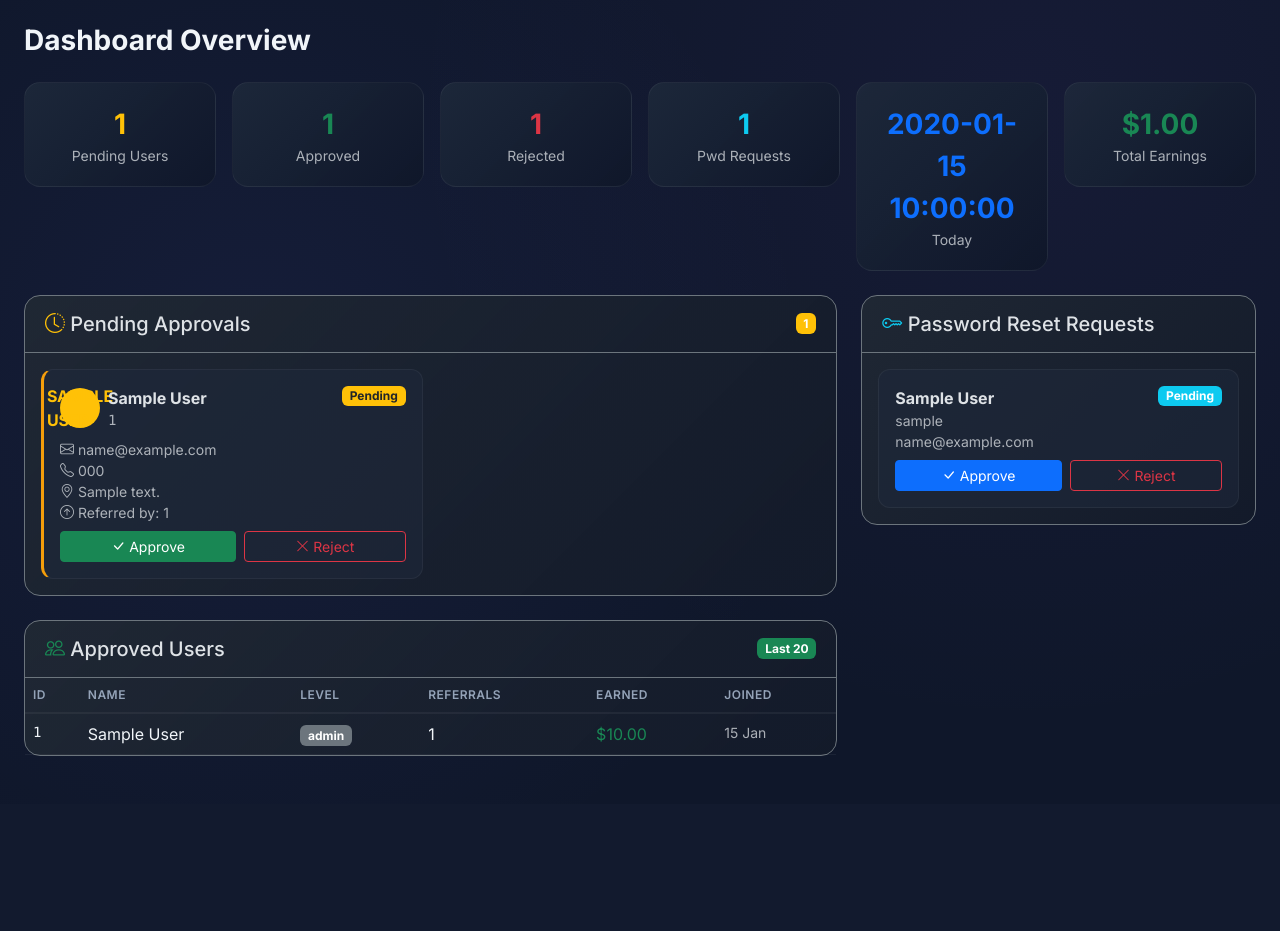
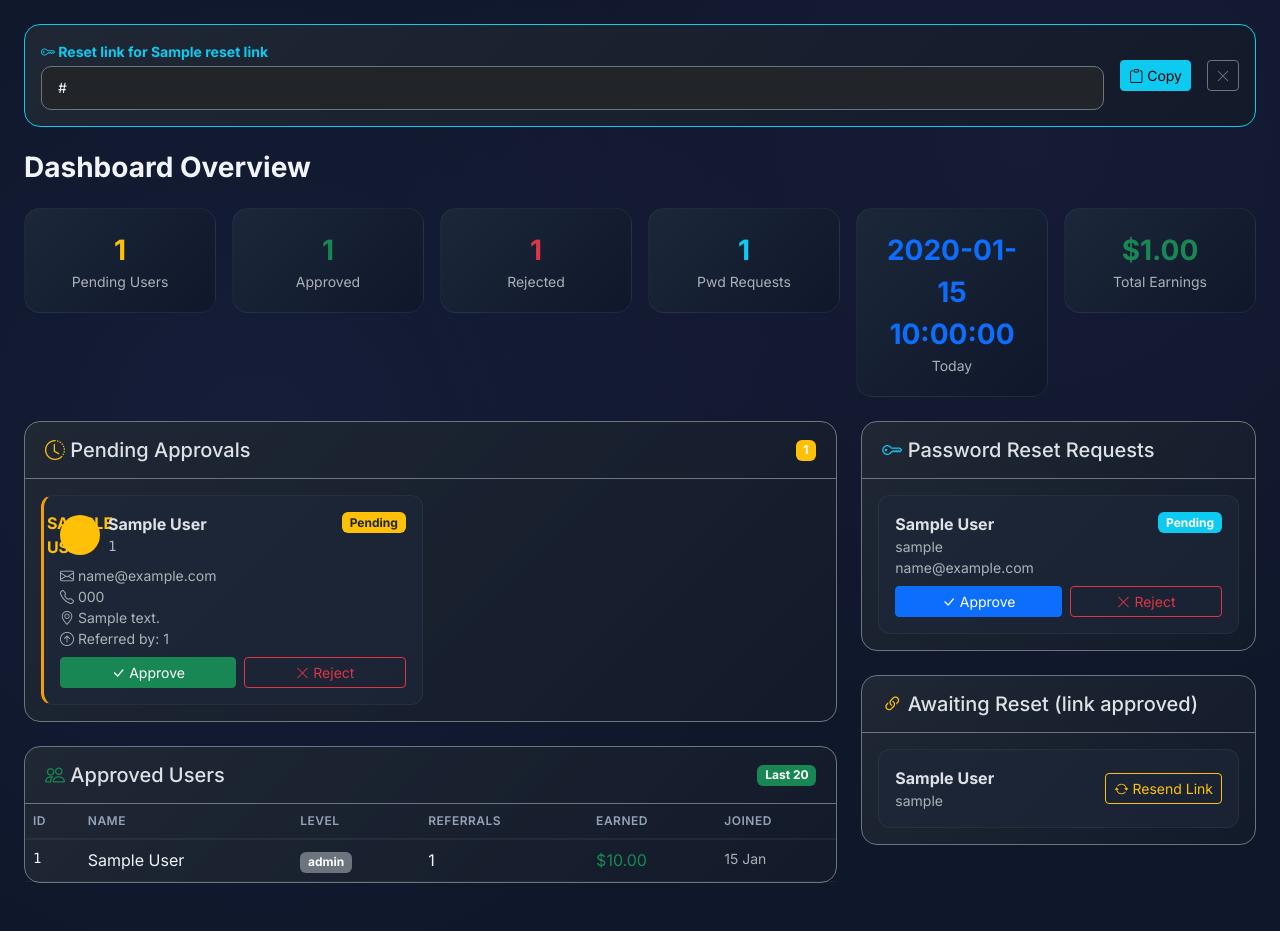
Before and after one commit to 22a21a6157-bit/login-app, a Flask app: template templates/admin.html in a window 1280 px wide. Shown: the part 57-988 px from the top of the page. Before the commit the page ends 813 px from the top, so only its background shows below. Run offline with Flask 3, Linux system fonts and the light colour scheme; the visitor is signed in with stand-in values (Sample User, id 1); the template is opened without the code that fills it: most values are stand-ins (such as "Sample title", 1, 10 or a date in 2020); some libraries are stand-ins or nearby versions.

Commit message:
Describe what you updated

```diff
--- a/app.py
+++ b/app.py
@@ -849,11 +849,25 @@ def admin_dashboard():
             """)
             reset_requests = cur.fetchall()
 
+            if "password_reset_status" in user_cols:
+                cur.execute("""
+                    SELECT id, public_user_id, full_name, email, username
+                    FROM users WHERE password_reset_status = 'approved'
+                    ORDER BY updated_at DESC NULLS LAST
+                """)
+                awaiting_reset_users = cur.fetchall()
+            else:
+                awaiting_reset_users = []
+
+            reset_link_data = session.pop("reset_link_data", None)
+
             return render_template("admin.html",
                                    stats=stats,
                                    pending_users=pending_users,
                                    approved_users=approved_users,
-                                   reset_requests=reset_requests)
+                                   reset_requests=reset_requests,
+                                   awaiting_reset_users=awaiting_reset_users,
+                                   reset_link_data=reset_link_data)
     except Exception as e:
         logger.error(f"Admin dashboard error: {e}")
         flash("Error loading admin dashboard.", "danger")
@@ -979,13 +993,49 @@ def approve_reset(request_id):
 
             conn.commit()
 
+            session["reset_link_data"] = {"link": reset_link, "name": req["full_name"]}
             flash(f"Reset approved for {req['full_name']}.", "success")
-            flash(f"Reset Link: {reset_link}", "info")
 
     except Exception as e:
         conn.rollback()
         logger.error(f"Approve reset error: {e}")
         flash("Error approving reset.", "danger")
+    finally:
+        release_db(conn)
+    return redirect(url_for("admin_dashboard"))
+
+@app.route("/admin/resend-reset/<int:user_id>", methods=["POST"])
+@admin_required
+def resend_reset(user_id):
+    conn = get_db()
+    try:
+        with conn.cursor(cursor_factory=RealDictCursor) as cur:
+            cur.execute("""
+                SELECT id, public_user_id, full_name, password_reset_status
+                FROM users WHERE id = %s
+            """, (user_id,))
+            user = cur.fetchone()
+
+            if not user or user.get("password_reset_status") != "approved":
+                flash("This user has no approved reset in progress.", "warning")
+                return redirect(url_for("admin_dashboard"))
+
+            token = reset_serializer.dumps({"user_id": user["id"], "public_id": user["public_user_id"]})
+            reset_link = request.host_url.rstrip("/") + url_for("reset_password", token=token)
+
+            cur.execute("""
+                INSERT INTO admin_logs (admin_id, action, target_user_id, details, created_at)
+                VALUES (%s, 'resend_reset', %s, %s, NOW())
+            """, (session["user_id"], user["id"], f"Resent reset link for {user['public_user_id']}"))
+            conn.commit()
+
+            session["reset_link_data"] = {"link": reset_link, "name": user["full_name"]}
+            flash(f"New reset link generated for {user['full_name']}.", "success")
+
+    except Exception as e:
+        conn.rollback()
+        logger.error(f"Resend reset error: {e}")
+        flash("Error generating reset link.", "danger")
     finally:
         release_db(conn)
     return redirect(url_for("admin_dashboard"))
--- a/templates/admin.html
+++ b/templates/admin.html
@@ -25,6 +25,34 @@
 </nav>
 
 <div class="container-fluid px-4 py-4">
+    {% if reset_link_data %}
+    <div class="card bg-dark border-info mb-4" id="reset-link-card">
+        <div class="card-body d-flex align-items-center gap-3 flex-wrap">
+            <div class="flex-grow-1">
+                <div class="small text-info fw-bold mb-1"><i class="bi bi-key"></i> Reset link for {{ reset_link_data.name }}</div>
+                <input type="text" id="reset-link-input" class="form-control form-control-sm bg-dark text-light border-secondary" value="{{ reset_link_data.link }}" readonly onclick="this.select()">
+            </div>
+            <button type="button" class="btn btn-sm btn-info" onclick="copyResetLink()">
+                <i class="bi bi-clipboard"></i> <span id="copy-btn-label">Copy</span>
+            </button>
+            <button type="button" class="btn btn-sm btn-outline-secondary" onclick="document.getElementById('reset-link-card').remove()">
+                <i class="bi bi-x-lg"></i>
+            </button>
+        </div>
+    </div>
+    <script>
+    function copyResetLink() {
+        const input = document.getElementById('reset-link-input');
+        input.select();
+        navigator.clipboard.writeText(input.value).then(function() {
+            const label = document.getElementById('copy-btn-label');
+            label.textContent = 'Copied!';
+            setTimeout(function() { label.textContent = 'Copy'; }, 2000);
+        });
+    }
+    </script>
+    {% endif %}
+
     <h3 class="fw-bold mb-4">Dashboard Overview</h3>
 
     <div class="row g-3 mb-4">
@@ -180,6 +208,29 @@
                     {% endif %}
                 </div>
             </div>
+
+            {% if awaiting_reset_users %}
+            <div class="card bg-dark border-secondary mb-4">
+                <div class="card-header border-secondary">
+                    <h5 class="mb-0"><i class="bi bi-link-45deg text-warning"></i> Awaiting Reset (link approved)</h5>
+                </div>
+                <div class="card-body">
+                    <div class="vstack gap-3">
+                        {% for u in awaiting_reset_users %}
+                        <div class="user-card d-flex justify-content-between align-items-center">
+                            <div>
+                                <div class="fw-bold">{{ u.full_name }}</div>
+                                <div class="text-muted small">{{ u.username }}</div>
+                            </div>
+                            <form method="POST" action="{{ url_for('resend_reset', user_id=u.id) }}">
+                                <button type="submit" class="btn btn-outline-warning btn-sm"><i class="bi bi-arrow-repeat"></i> Resend Link</button>
+                            </form>
+                        </div>
+                        {% endfor %}
+                    </div>
+                </div>
+            </div>
+            {% endif %}
         </div>
     </div>
 </div>
```
